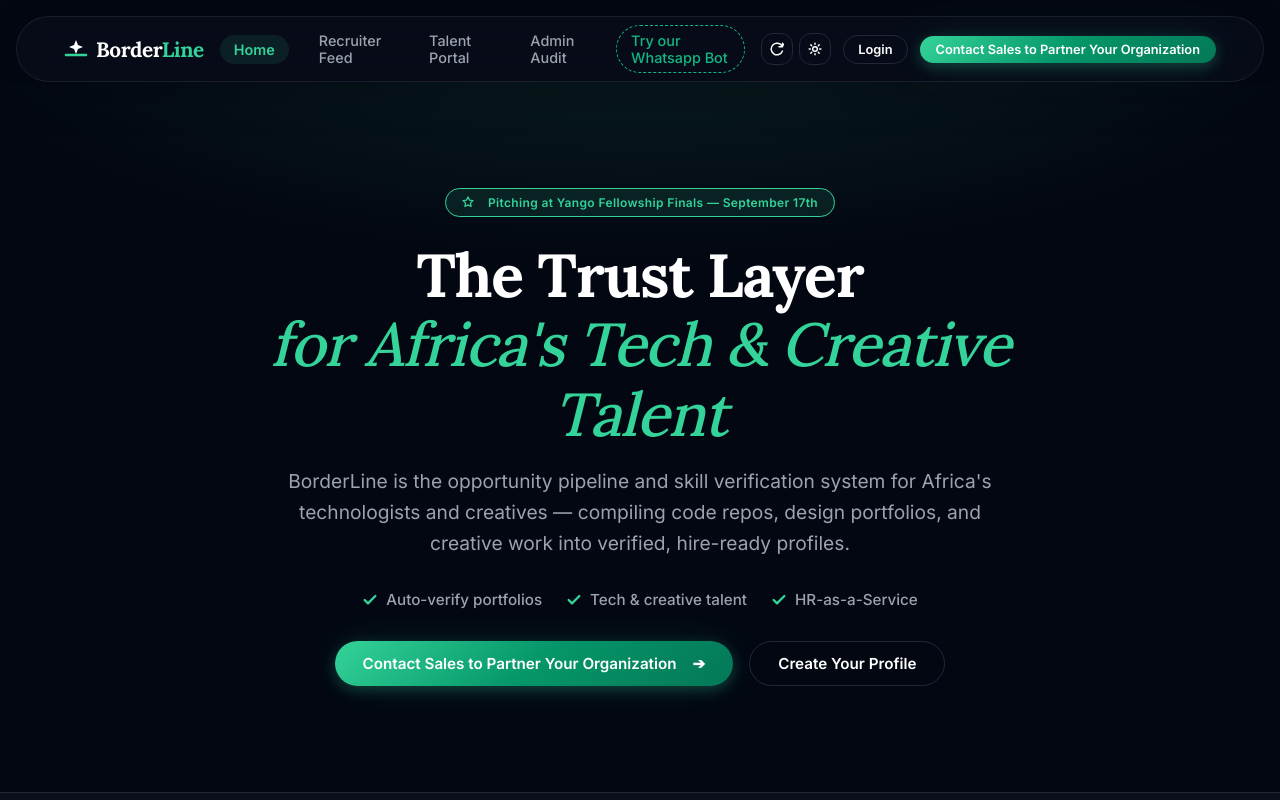
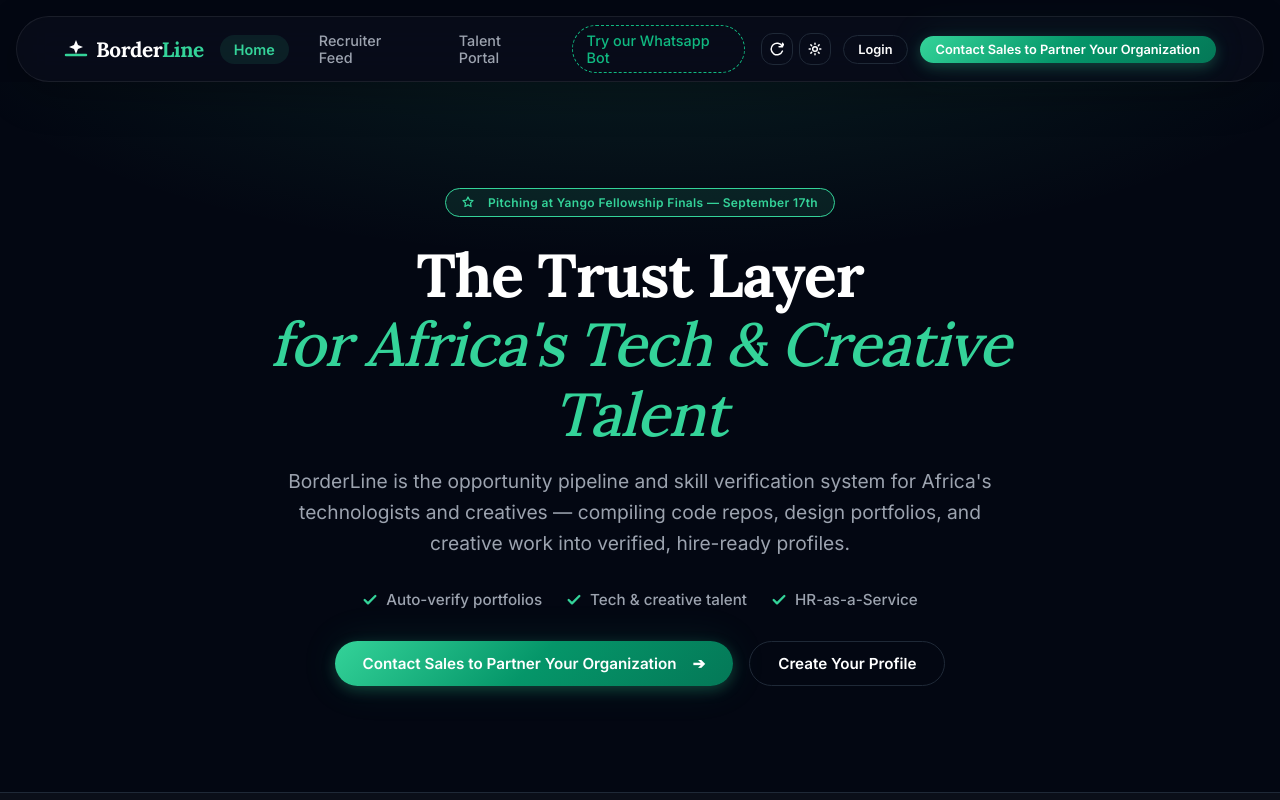
Before and after one commit to BorderlineHQ/borderline-app, a Next.js app: page / in a window 1280 px wide. Shown: the top 800 px of the page. Built offline with nearby package versions, Linux system fonts and the light colour scheme.

Commit message:
chore: remove Admin from navbar

```diff
--- a/src/components/shared/Header.tsx
+++ b/src/components/shared/Header.tsx
@@ -38,9 +38,6 @@
           </Link>
           <Link href="/talent" className={`nav-item ${isActive('/talent') ? 'active' : ''}`}>
             Talent Portal
-          </Link>
-          <Link href="/admin" className={`nav-item ${isActive('/admin') ? 'active' : ''}`}>
-            Admin Audit
           </Link>
           <Link href="/whatsapp" className={`nav-item ${isActive('/whatsapp') ? 'active' : ''} spec-sandbox`}>
             Try our Whatsapp Bot
```
